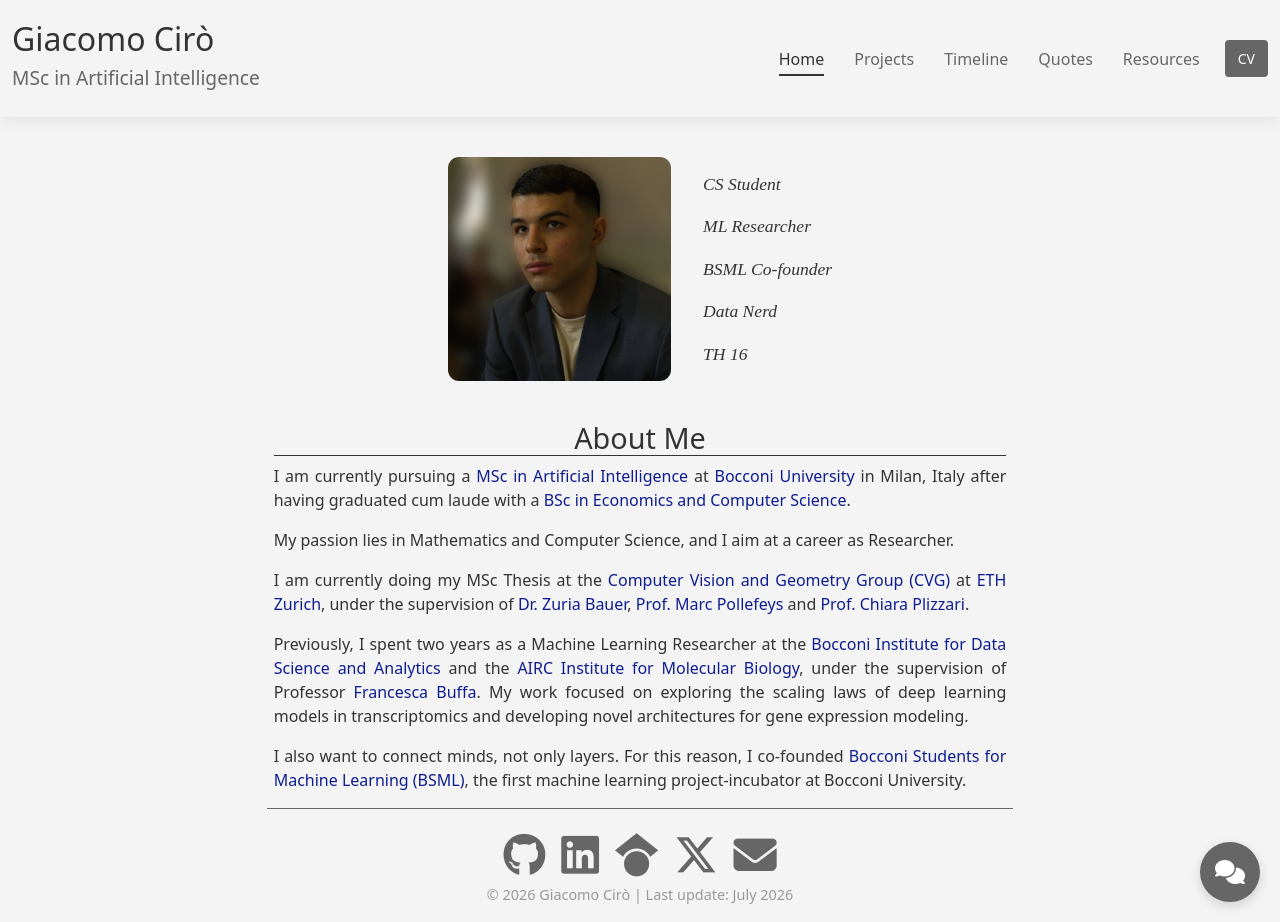
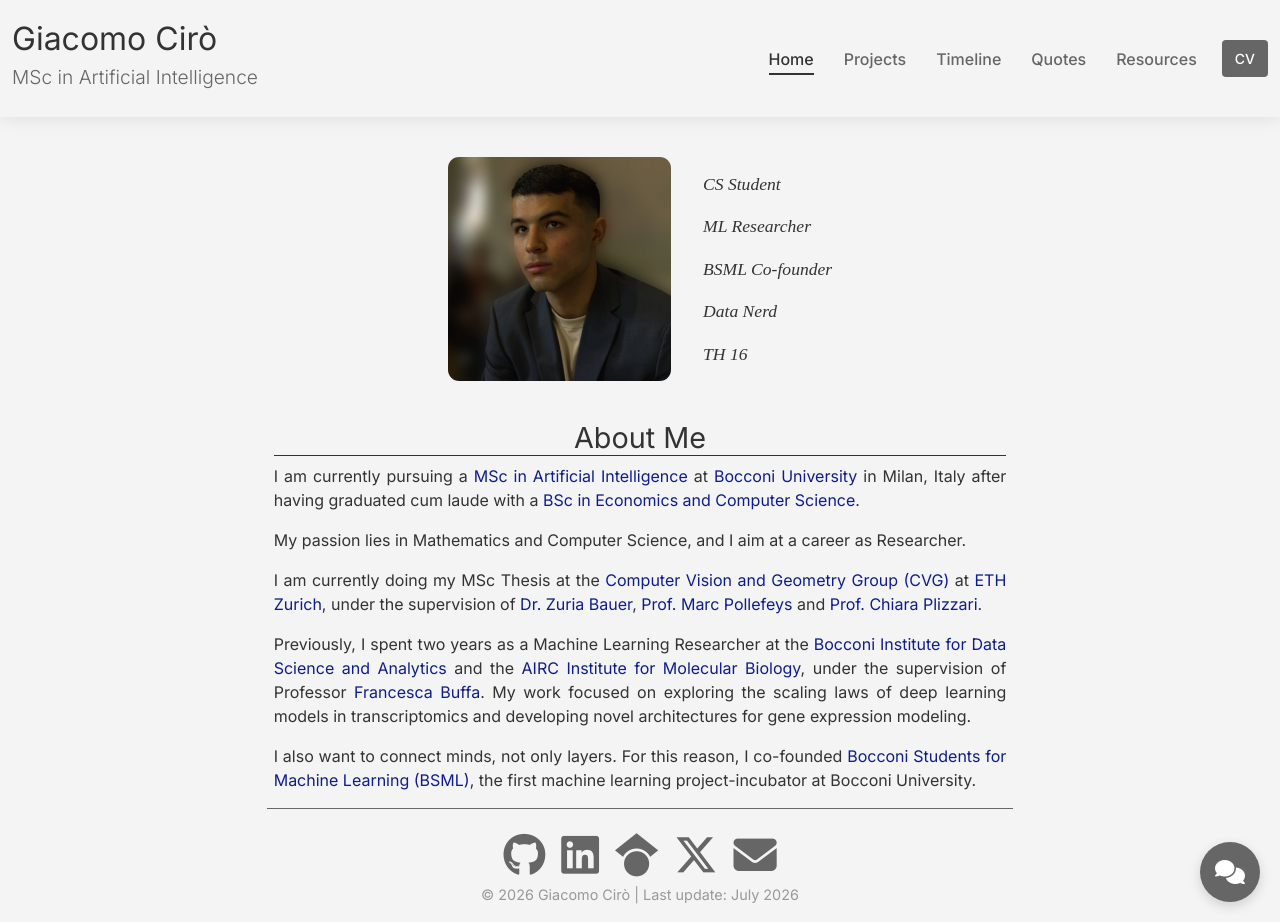
Before and after one commit to giacomo-ciro/giacomo-ciro.github.io, a Jekyll site: the page built from index.md, in a window 1280 px wide and 922 px high. Built offline with Jekyll 4.4.1, drawn with Linux system fonts in a browser that asks for light colours; nearby versions of some CDN libraries.

Commit message:
feat: change font

```diff
--- a/_includes/head.html
+++ b/_includes/head.html
@@ -4,4 +4,7 @@
 <title>{% if page.title %}{{ page.title }} | {% endif %}{{ site.title }}</title>
 <link href="https://cdn.jsdelivr.net/npm/bootstrap@5.3.3/dist/css/bootstrap.min.css" rel="stylesheet" crossorigin="anonymous">
 <link href="https://unpkg.com/aos@2.3.1/dist/aos.css" rel="stylesheet">
+<link rel="preconnect" href="https://fonts.googleapis.com">
+<link rel="preconnect" href="https://fonts.gstatic.com" crossorigin>
+<link href="https://fonts.googleapis.com/css2?family=Inter:wght@300;400;500;700&display=swap" rel="stylesheet">
 <link href="{{ '/assets/css/main.css' | relative_url }}" rel="stylesheet">
--- a/assets/css/main.css
+++ b/assets/css/main.css
@@ -15,6 +15,7 @@
 body {
     color: var(--default-color);
     background-color: var(--background-color);
+    font-family: 'Inter', sans-serif;
 }
 
 strong, b {
```
